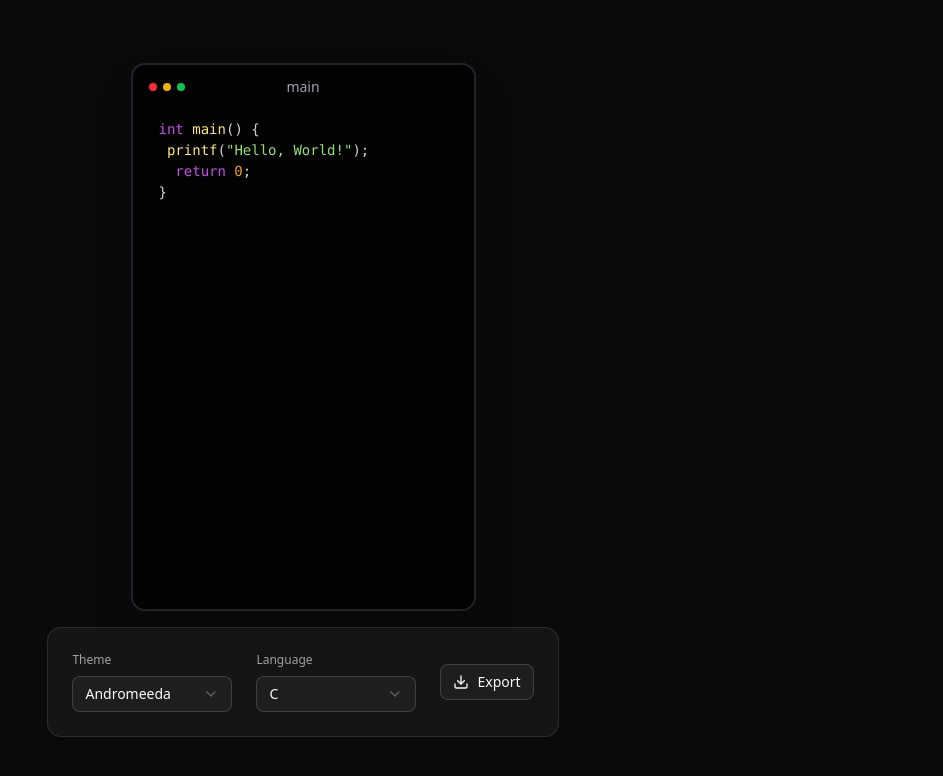
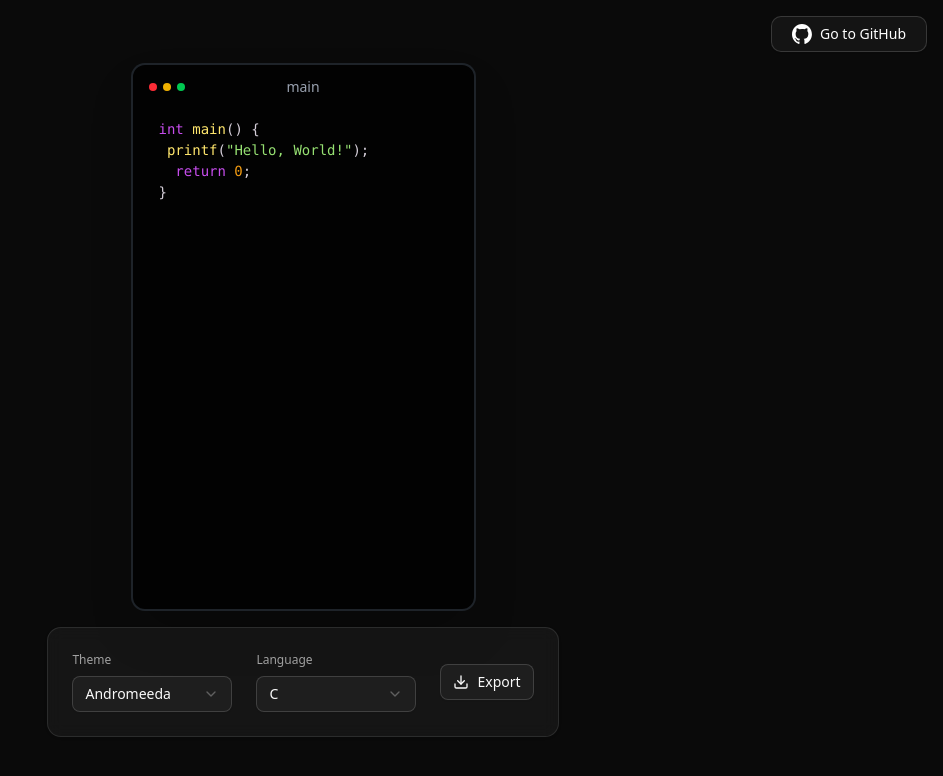
Before and after one commit to echozyr2001/code-snippets, a Next.js app: page / in a window 1280 px wide. Shown: the top 776 px of the page, without its empty margins (337-1280 px from the left). Built offline with nearby package versions, Linux system fonts and the light colour scheme.

Commit message:
Github button

```diff
--- a/app/page.tsx
+++ b/app/page.tsx
@@ -3,10 +3,12 @@ import LangSelect from "@/components/controlers/LanguageSelect";
 import ThemeSelect from "@/components/controlers/ThemeSelect";
 import { ExportButton } from "@/components/controlers/ExportButton";
 import { Card, CardContent } from "@/components/ui/card";
+import { Header } from "@/components/Header";
 
 export default function Home() {
   return (
     <main className="dark h-screen flex flex-col gap-4 justify-center items-center bg-neutral-950 text-white p-4">
+      <Header />
       <CodeEditor id="code-editor" />
       <Card className="p-6 w-fit bg-neutral-900/90 backdrop-blur">
         <CardContent className="flex flex-wrap gap-4 sm:gap-6 p-0">
--- /dev/null
+++ b/components/Header.tsx
@@ -0,0 +1,33 @@
+import React from "react";
+import Link from "next/link";
+import Image from "next/image";
+import { Button } from "@/components/ui/button";
+
+export function Header() {
+  return (
+    <header
+      className="fixed top-0 right-0 p-4 z-50"
+      aria-label="Header Section"
+    >
+      <Link
+        href="https://github.com/echozyr2001/code-snippets"
+        target="_blank"
+        rel="noopener noreferrer"
+      >
+        <Button
+          variant="outline"
+          className="bg-neutral-900 text-white border-neutral-800 hover:bg-neutral-700 hover:border-neutral-600 hover:text-gray-200 hover:shadow-md transition-all duration-200 rounded-lg px-5 py-2.5 font-medium flex items-center justify-center"
+        >
+          <Image
+            src="/github-mark-white.svg"
+            alt="GitHub Logo"
+            width={20}
+            height={20}
+            priority
+          />
+          Go to GitHub
+        </Button>
+      </Link>
+    </header>
+  );
+}
```
Also changed, not shown: public/github-mark-white.svg (added), public/github-mark.svg (added).
